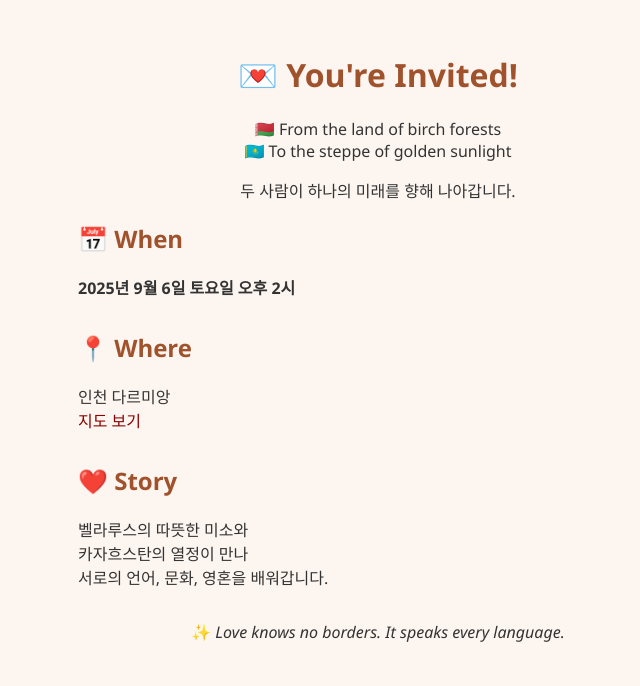
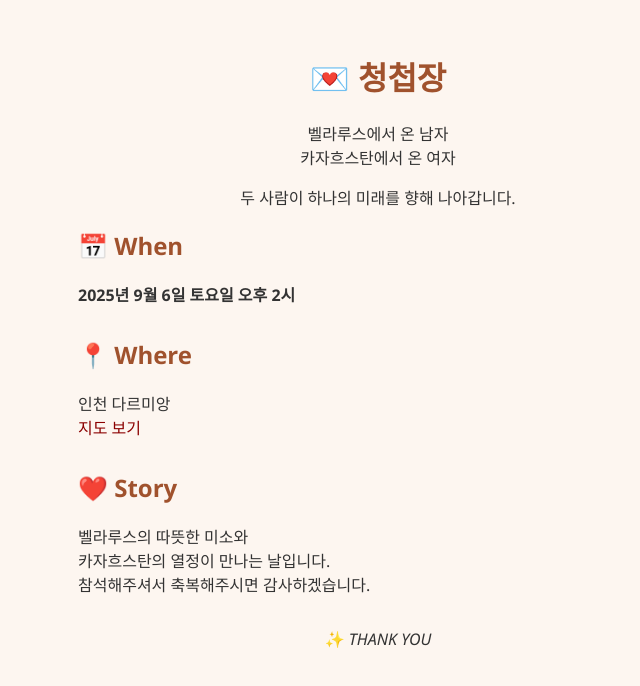
Before and after one commit to cheomzi/weddingTest1, a plain HTML site: page index.html in a window 1280 px wide. Shown: the whole page, without its empty margins (262-902 px from the left). Drawn offline with Linux system fonts and the light colour scheme.

Commit message:
Update index.html

```diff
--- a/index.html
+++ b/index.html
@@ -30,8 +30,8 @@
   </style>
 </head>
 <body>
-  <h1 class="center">💌 You're Invited!</h1>
-  <p class="center">🇧🇾 From the land of birch forests<br />🇰🇿 To the steppe of golden sunlight</p>
+  <h1 class="center">💌 청첩장</h1>
+  <p class="center">벨라루스에서 온 남자<br />카자흐스탄에서 온 여자</p>
   <p class="center">두 사람이 하나의 미래를 향해 나아갑니다.</p>
 
   <section>
@@ -46,10 +46,10 @@
 
   <section>
     <h2>❤️ Story</h2>
-    <p>벨라루스의 따뜻한 미소와<br />카자흐스탄의 열정이 만나<br />서로의 언어, 문화, 영혼을 배워갑니다.</p>
+    <p>벨라루스의 따뜻한 미소와<br />카자흐스탄의 열정이 만나는 날입니다.<br />참석해주셔서 축복해주시면 감사하겠습니다.</p>
   </section>
 
 
-  <p class="center">✨ <em>Love knows no borders. It speaks every language.</em></p>
+  <p class="center">✨ <em>THANK YOU</em></p>
 </body>
 </html>
```
